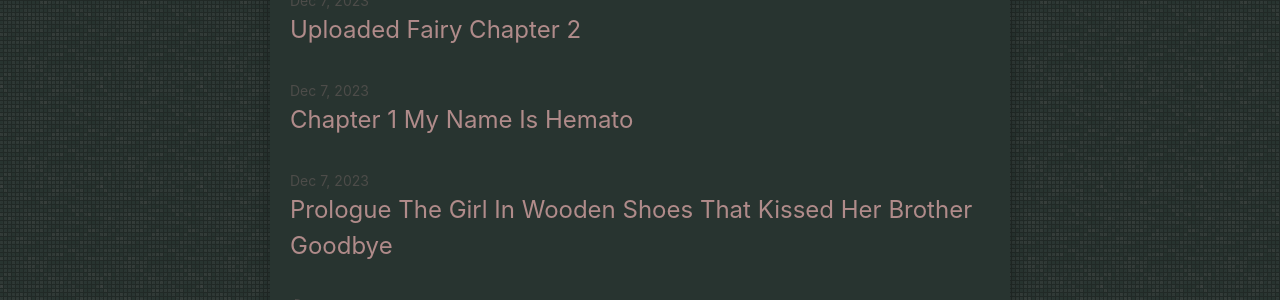
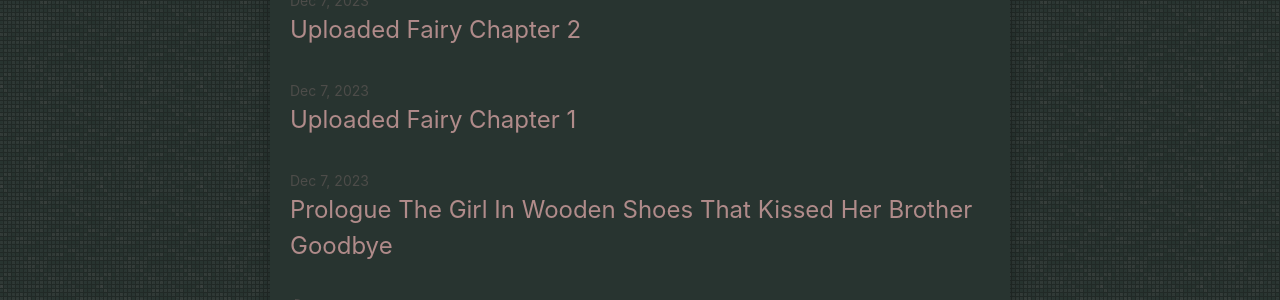
Before and after one commit to LWFlouisa/UploadedFairyMotionComic, a Jekyll site: the page built from index.md, in a window 1280 px wide. Shown: the part 271-571 px from the top of the page. Built offline with Jekyll 4.4.1, drawn with Linux system fonts in a browser that asks for light colours.

Commit message:
Update 2023-12-07-chapter2_mynameishemato.md

```diff
--- a/_posts/2023-12-07-chapter2_mynameishemato.md
+++ b/_posts/2023-12-07-chapter2_mynameishemato.md
@@ -1,5 +1,5 @@
 ---
-title: "Chapter 1 My Name Is Hemato"
+title: "Uploaded Fairy Chapter 1"
 author: "S.R. Weaver"
 tags: archive motioncomic
 ---
```
